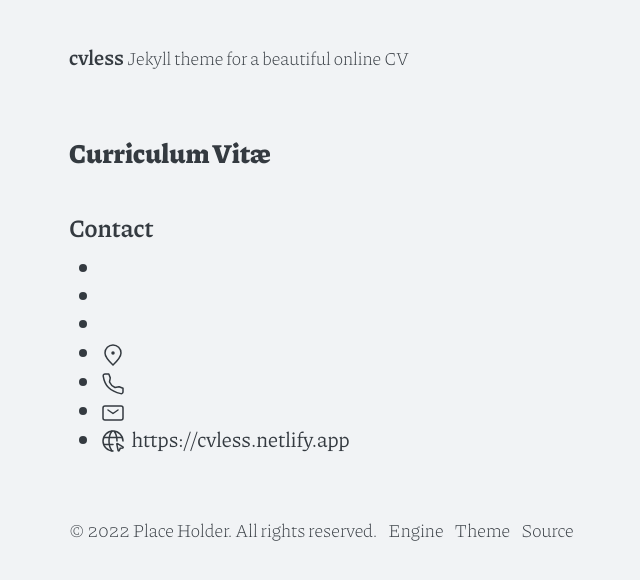
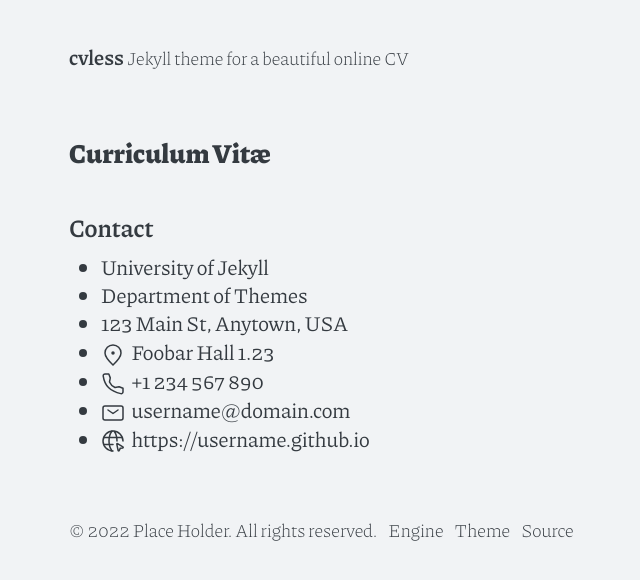
Before and after one commit to piazzai/cvless, a Jekyll site: the page built from cv.md, in a window 1280 px wide. Shown: the top 580 px of the page, without its empty margins (203-843 px from the left). Built offline with Jekyll 4.4.1, drawn with Linux system fonts in a browser that asks for light colours.

Commit message:
Update site variables

```diff
--- a/_config.yml
+++ b/_config.yml
@@ -1,25 +1,36 @@
 # site settings
+
 title:          cvless
 tagline:        Jekyll theme for a beautiful online CV
-url:            https://cvless.netlify.app
+url:            https://username.github.io
 baseurl:        ""
 permalink:      pretty
 repo:           https://github.com/username/username.github.io
 version:        2.0.0
 
 # user settings
+
+name:           Place Holder
+photo:          /assets/photo.jpg
+organization:   University of Jekyll
+department:     Department of Themes
+address:        123 Main St, Anytown, USA
+office:         Foobar Hall 1.23
+phone:          +1 234 567 890
+email:          username@domain.com
 author:
   name:         Place Holder
   url:          https://username.github.io
-  email:        username@domain.com
 
 # build settings
+
 plugins:
   - jekyll-feed
   - jekyll-gist
   - jekyll-paginate-v2
   - jekyll-seo-tag
   - jekyll-sitemap
+
 exclude:
   - .git
   - .jekyll-cache
@@ -29,14 +40,18 @@ exclude:
   - LICENSE
   - README.md
   - vendor
+
 sass:
   sass_dir:     _sass
   style:        :compressed
   sourcemap:    never
+
 feed:
   path:         atom.xml
+
 autopages:
   enabled:      false
+
 pagination:
   enabled:      true
   per_page:     1
```
